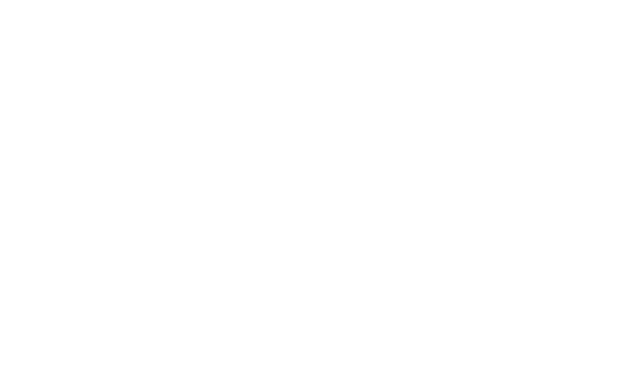
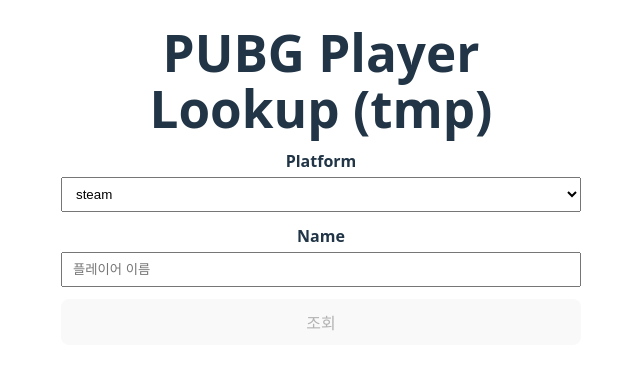
Before and after one commit to ChoiSeokHyun-01/pubg-insight, a React (Vite) app in the folder pubg-insight-front/: page /PlayerSearch in a window 1280 px wide. Before the commit this address had no page. Shown: the top 370 px of the page, without its empty margins (319-959 px from the left). Built offline with nearby package versions, Linux system fonts and the light colour scheme.

Commit message:
PlayerSearch 요청 테스트 임시 페이지

```diff
--- a/pubg-insight-front/src/App.tsx
+++ b/pubg-insight-front/src/App.tsx
@@ -3,6 +3,7 @@
 import HealthCheck from "./pages/HealthCheck";
 import MapPage from "./pages/Map";
 import Home from "./pages/Home";
+import PlayerSearch from "./pages/tmp/PlayerSearch";
 
 export default function App() {
   return (
@@ -12,6 +13,7 @@
           <Route path="/" element={<Home></Home>}></Route>
           <Route path="/map/:name" element={<MapPage />}></Route>
           <Route path="/map" element={<MapPage />}></Route>
+          <Route path="/PlayerSearch" element={<PlayerSearch></PlayerSearch>}></Route>
           <Route path="/HealthCheck" element={<HealthCheck></HealthCheck>}></Route>
         </Routes>
       </BrowserRouter>
--- a/pubg-insight-front/src/pages/Home.tsx
+++ b/pubg-insight-front/src/pages/Home.tsx
@@ -3,6 +3,7 @@
 export default function Home() {
     return <>
         <Button to={"/map/sanhok"} >to sanhok</Button>
+        <Button to="/PlayerSearch" replace>PlayerSearch</Button>
         <Button to="/HealthCheck" replace>Health</Button>
     </>
 }
--- /dev/null
+++ b/pubg-insight-front/src/pages/tmp/PlayerSearch.tsx
@@ -0,0 +1,103 @@
+
+import { useState } from "react";
+
+const API_BASE = "https://api.pubginfohub.com/api/players";
+
+type Platform = "steam" | "kakao";
+
+export default function PlayerSearch() {
+    const [platform, setPlatform] = useState<Platform>("steam");
+    const [name, setName] = useState("");
+    const [loading, setLoading] = useState(false);
+    const [error, setError] = useState<string | null>(null);
+  const [result, setResult] = useState<unknown>(null);
+
+    const fetchPlayer = async () => {
+        const trimmed = name.trim();
+        if (!trimmed) return;
+
+        setLoading(true);
+        setError(null);
+        setResult(null);
+        try {
+            const url = `${API_BASE}/${platform}/${encodeURIComponent(trimmed)}`;
+            const res = await fetch(url, { cache: "no-store" });
+            if (!res.ok) throw new Error(`HTTP ${res.status}`);
+            const data = await res.json();
+            setResult(data);
+        } catch (e) {
+            setError(e instanceof Error ? e.message : String(e));
+        } finally {
+            setLoading(false);
+        }
+    };
+
+    return (
+        <div style={styles.page}>
+            <h1 style={styles.title}>PUBG Player Lookup (tmp)</h1>
+
+            <label style={styles.field}>
+                <span style={styles.label}>Platform</span>
+                <select
+                    value={platform}
+                    onChange={(e) => setPlatform(e.target.value as Platform)}
+                    style={styles.select}
+                >
+                    <option value="steam">steam</option>
+                    <option value="kakao">kakao</option>
+                </select>
+            </label>
+
+            <label style={styles.field}>
+                <span style={styles.label}>Name</span>
+                <input
+                    value={name}
+                    onChange={(e) => setName(e.target.value)}
+                    placeholder="플레이어 이름"
+                    style={styles.input}
+                />
+            </label>
+
+            <button
+                onClick={fetchPlayer}
+                disabled={loading || !name.trim()}
+                style={styles.button}
+            >
+                {loading ? "Loading..." : "조회"}
+            </button>
+
+            {error && <div style={styles.error}>에러: {error}</div>}
+      {result !== null && (
+        <pre style={styles.result}>
+{JSON.stringify(result, null, 2)}
+        </pre>
+      )}
+        </div>
+    );
+}
+
+const styles: Record<string, React.CSSProperties> = {
+    page: {
+        maxWidth: 520,
+        margin: "0 auto",
+        padding: "24px 16px",
+        display: "grid",
+        gap: 12,
+        fontFamily: "ui-sans-serif, system-ui, -apple-system, BlinkMacSystemFont, 'Segoe UI', sans-serif",
+    },
+    title: { margin: 0 },
+    field: { display: "grid", gap: 4 },
+    label: { fontWeight: 600 },
+    select: { padding: "8px 10px" },
+    input: { padding: "8px 10px" },
+    button: { padding: "10px 12px", cursor: "pointer" },
+    error: { color: "#d22", fontWeight: 600 },
+    result: {
+        background: "#0f172a",
+        color: "#cbd5f5",
+        padding: 12,
+        borderRadius: 8,
+        overflowX: "auto",
+        fontSize: 13,
+    },
+};
```
